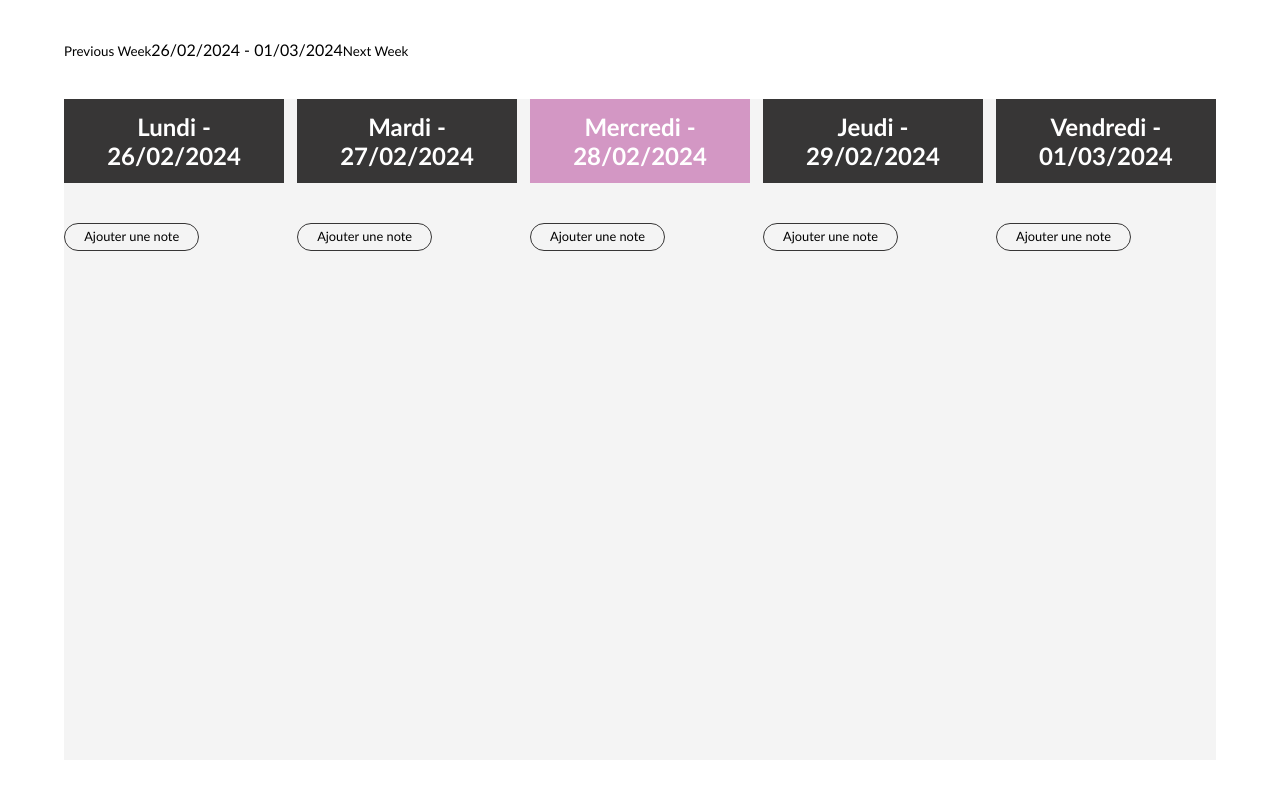
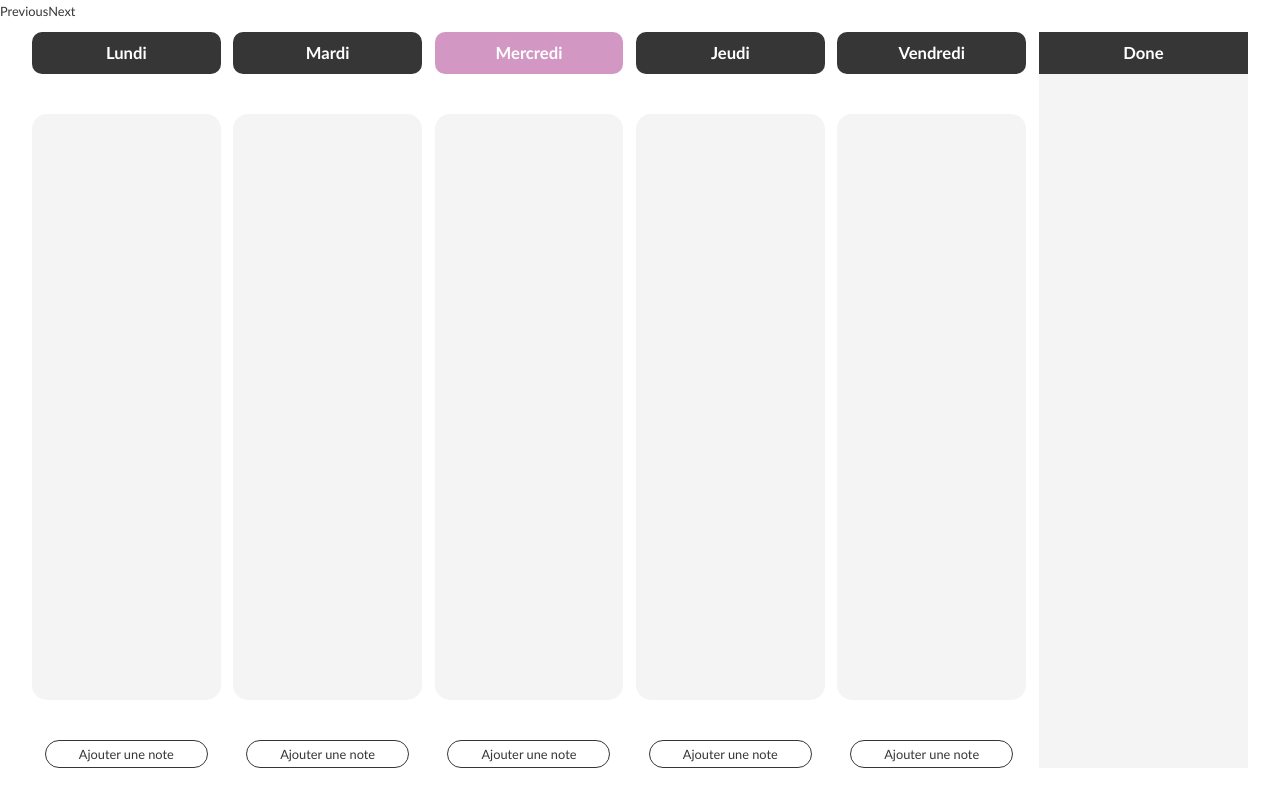
Before and after one commit to mathoos/task-manager, a React (Create React App) app: page / in a window 1280 px wide. Built offline with nearby package versions, Linux system fonts and the light colour scheme.

Commit message:
Add Done column

```diff
--- a/src/pages/Home.js
+++ b/src/pages/Home.js
@@ -159,10 +159,10 @@ function Home() {
 
     return (
         <div className="container">
-            <div className="week-navigation">
-                <button onClick={handlePreviousWeek}>Previous Week</button>
-                <span>{format(currentWeekStart, 'dd/MM/yyyy')} - {format(addDays(currentWeekStart, 4), 'dd/MM/yyyy')}</span>
-                <button onClick={handleNextWeek}>Next Week</button>
+
+            <div className="container_navigation">
+                <button onClick={handlePreviousWeek}> Previous </button>
+                <button onClick={handleNextWeek}>Next</button>
             </div>
 
             <div className={`container_form ${formActive ? 'active' : ''}`}>
@@ -233,7 +233,8 @@ function Home() {
             <div className="container_content">
                 {daysWithDates.map(({ day, dateForDay, isCurrentDay, notesForDay }) => (
                     <div key={day} className={`container_content-day ${isCurrentDay ? 'active' : ''}`}>
-                        <h2 className="container_content-day--title">{day} - {dateForDay}</h2>
+                        <h2 className="container_content-day--title">{day}</h2>
+                        <div className="container_content-day--notes">
                             {notesForDay.map(note => (
                                 <div key={note.id} className={`note ${getColorClass(note.tag)}`}>
                                     <div className="note_content">
@@ -242,7 +243,7 @@ function Home() {
                                             <p>{note.emote}</p>
                                         </div>
                                         <p>{note.description}</p>
-                                    <p>{note.time}</p>
+                                        <p>{note.time} - {dateForDay}</p>
                                         <div className="note_content-people">
                                             {note.people.map(person => (
                                                 <img key={person} src={personPhotos[person]} alt={person} />
@@ -265,9 +266,18 @@ function Home() {
                                     </div>
                                 </div>
                             ))}
+                        </div>
+                        <div className="container_content-day--button">
                             <button className="bouton bouton_add" onClick={() => handleAddNoteForDay(dateForDay)}>Ajouter une note</button>
                         </div>
+                    </div>
                 ))}
+            </div>
+
+            <div className="container_coucou">
+                <div className="container_coucou-title">
+                    <h2>Done</h2>
+                </div>
             </div>
         </div>
     );
--- a/src/pages/Home.scss
+++ b/src/pages/Home.scss
@@ -1,12 +1,18 @@
 @import "../style.scss";
 
 .container{
+    position : relative;
     display : flex;
-    flex-direction: column;
-    gap : 5vh;
+    gap : 1vw;
     width : 100%;
     height : 100vh;
-    padding : 5vh 5vw;
+    padding : 2.5vw;
+
+    &_navigation{
+        position : absolute;
+        top : 0;
+        left : 0;
+    }
 
     &_form{
         display : none;
@@ -52,18 +58,15 @@
         display : grid;
         grid-template-columns: repeat(5, 1fr);
         gap : 1vw;
+        width : 100%;
         height : 100%;
-        overflow-y : scroll;
-        background-color: rgb(244, 244, 244);
-
-        &::-webkit-scrollbar {
-            display : none;
-        }
+        //background-color: rgb(244, 244, 244);
 
         &-day{
             display : flex;
             flex-direction: column;
             gap : 5vh;
+            overflow : hidden;
 
             &.active{
                 .container_content-day--title{
@@ -73,9 +76,23 @@
 
             &--title{
                 background-color: $noir;
-                color : $blanc;
                 padding : 1vw;
                 text-align : center;
+                border-radius : 10px;
+            }
+
+            &--notes{
+                display : flex;
+                flex-direction: column;
+                gap : 2.5vh;
+                height : 100%;
+                padding : 1vw;
+                overflow-y : scroll;
+                background-color: rgb(244, 244, 244);
+                border-radius : 15px;
+
+                &::-webkit-scrollbar {
+                    display : none;
                 }
 
                 .note{
@@ -137,6 +154,26 @@
                     }
                 }
             }
+
+            &--button{
+                padding : 0 1vw;
+                .bouton{
+                    width : 100%;
+                }
+            }
+        }
+    }
+
+    &_coucou{
+        width : 20vw;
+        height : 100%;
+        background-color: rgb(244, 244, 244);
+
+        &-title{
+            background-color: $noir;
+            padding : 1vw;
+            text-align : center;
+        }
     }
 
     &_add{
--- a/src/style.scss
+++ b/src/style.scss
@@ -1,3 +1,4 @@
 @import "./style/base";
 @import "./style/colors";
 @import "./style/buttons";
+@import "./style/characters";
--- /dev/null
+++ b/src/style/_characters.scss
@@ -0,0 +1,17 @@
+p, a, button{
+    font-size: 1vw;
+    font-weight: normal;
+    line-height : 1;
+    text-align : left;
+    color : $noir;
+    margin: 0;
+    padding : 0;
+}
+
+
+h2{
+    line-height : 1;
+    font-size: 1.3vw;
+    font-weight : bold;
+    color : $blanc;
+}
--- a/src/utilities/Slice.js
+++ b/src/utilities/Slice.js
@@ -24,13 +24,9 @@ const notesSlice = createSlice({
                 existingNote.day = day;
                 existingNote.people = people; // Update people for the note
             }
-        },
-        deleteAllNotes: (state) => {
-            // Réinitialiser les notes en les vidant
-            return [];
-        },
+        }
     }
 });
 
-export const { addNote, deleteNote, editNote , deleteAllNotes} = notesSlice.actions;
+export const { addNote, deleteNote, editNote } = notesSlice.actions;
 export default notesSlice.reducer;
```
Lines whose indentation alone changed are shown as unchanged.
